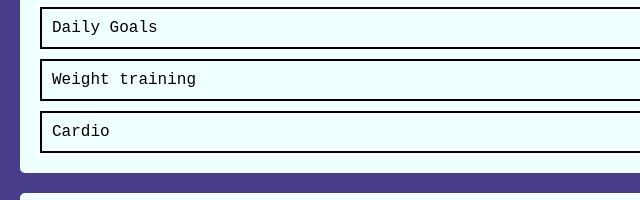
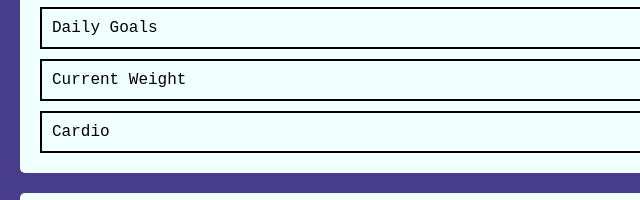
Before and after one commit to xanity-07/fitness-tracker, a website: page index.html in a window 1280 px wide. Shown: the part 292-492 px from the top of the page, 0-640 px from the left. Drawn offline with Linux system fonts and the light colour scheme.

Commit message:
added dayjs dependency

```diff
--- a/index.html
+++ b/index.html
@@ -545,7 +545,7 @@
       <span>
         <div class="box">Your weekly progress</div>
         <div class="box">Daily Goals</div>
-        <div class="box">Weight training</div>
+        <div class="box">Current Weight</div>
         <div class="box">Cardio</div>
       </span>
     </div>
--- /dev/null
+++ b/package.json
@@ -0,0 +1,5 @@
+{
+  "dependencies": {
+    "dayjs": "^1.11.13"
+  }
+}
```
Also changed, not shown: 1 other file.
